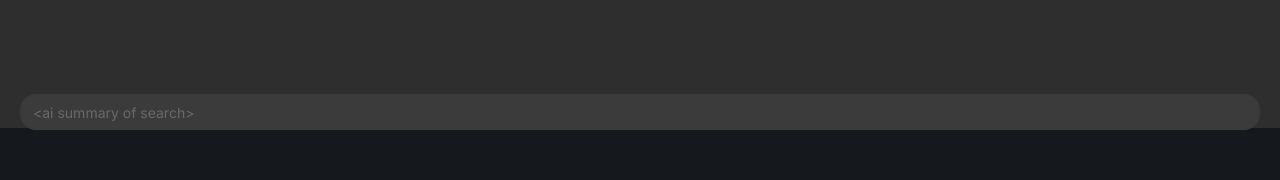
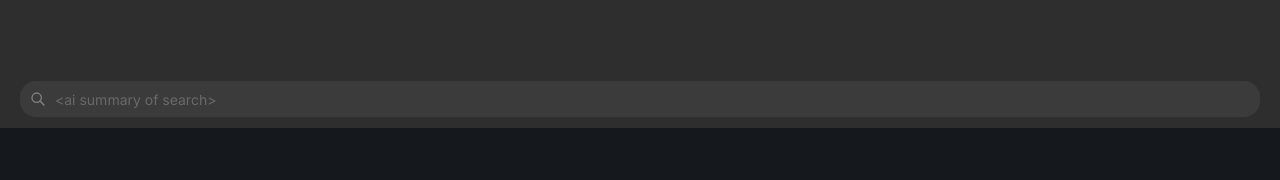
Before and after one commit to x4132/hackCamp2024, a React (Vite) app: page /results in a window 1280 px wide. Shown: the top 180 px of the page. Built offline with nearby package versions, Linux system fonts and the light colour scheme.

Commit message:
add search icon in results page

```diff
--- a/src/Results.tsx
+++ b/src/Results.tsx
@@ -1,4 +1,5 @@
 import { Flex, TextInput } from "@mantine/core";
+import { IconSearch } from "@tabler/icons-react";
 
 export default function Results() {
     return (
@@ -15,8 +16,8 @@ export default function Results() {
                 align="center"
             >
                 <TextInput
+                    leftSection={<IconSearch size={16} />}
                     w="1000vw"
-                    h="10vh"
                     pl="20px"
                     pr="20px"
                     placeholder="<ai summary of search>"
```
